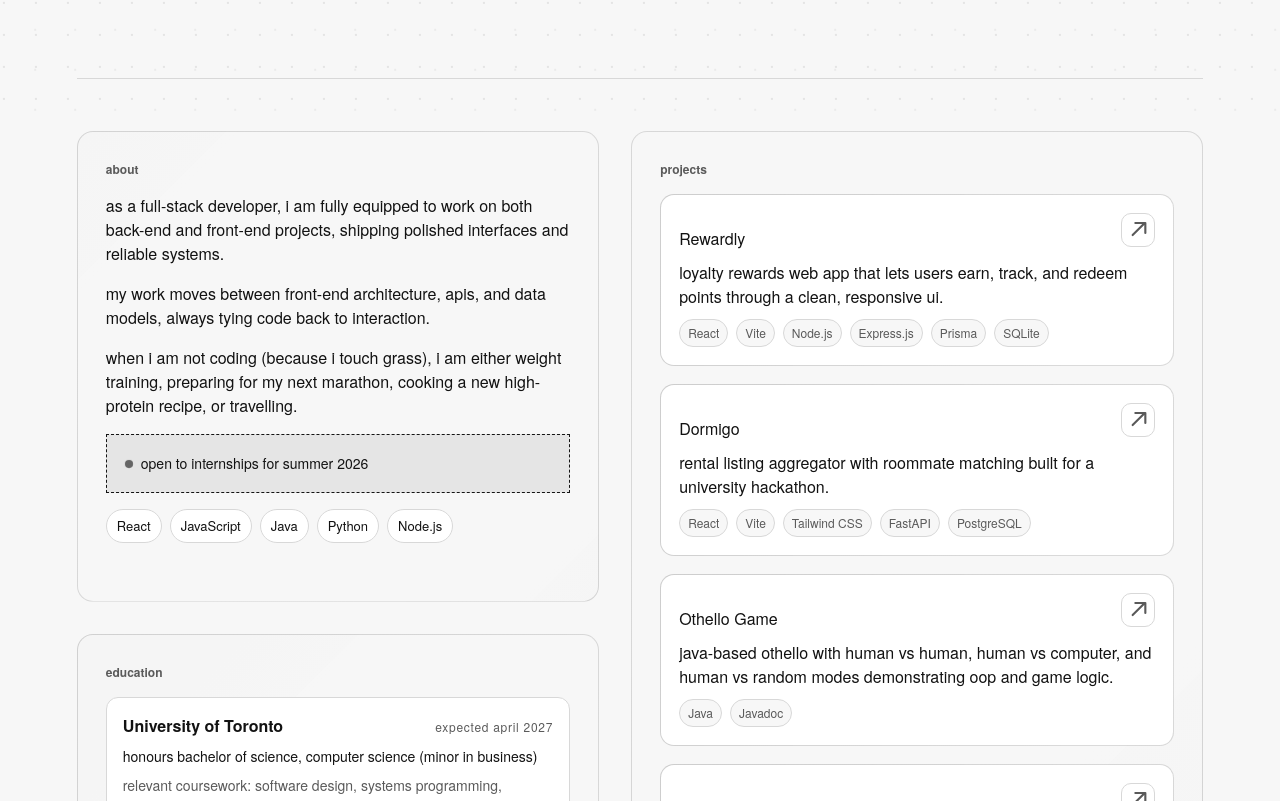
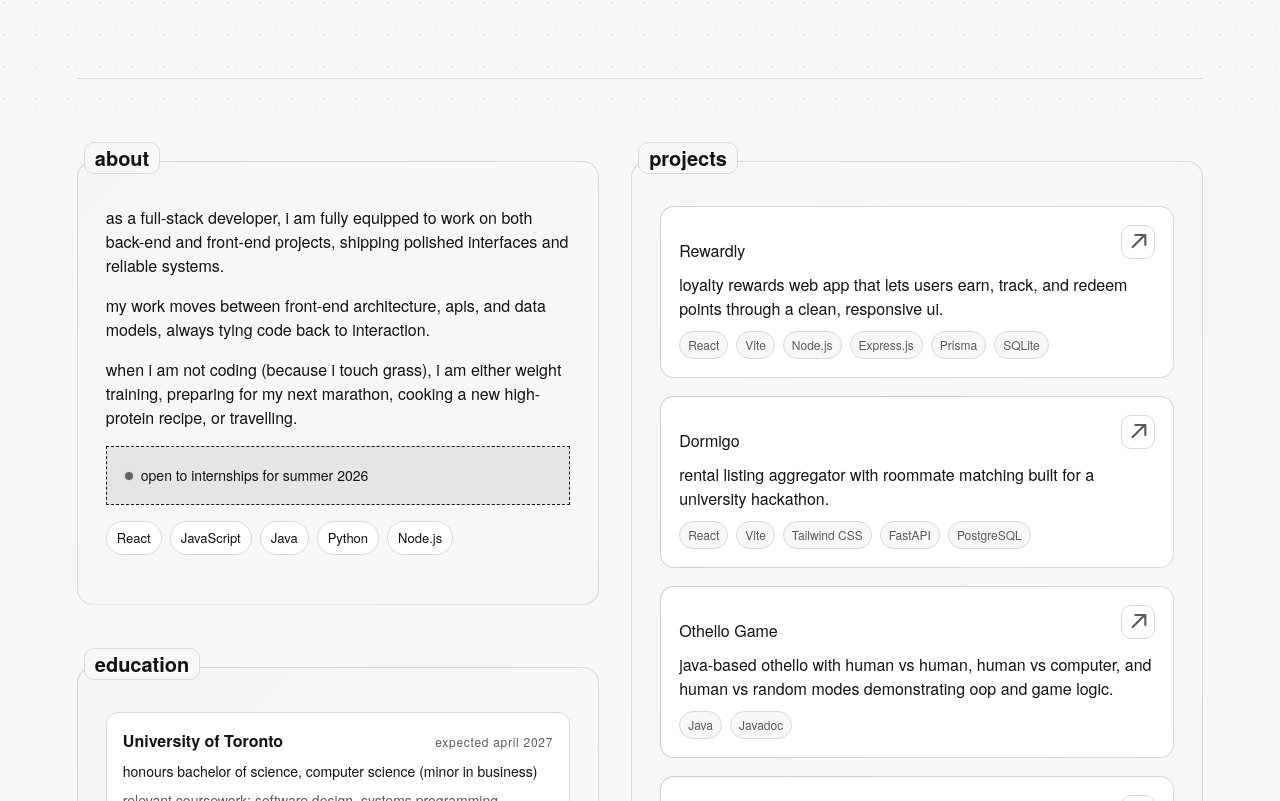
Before and after one commit to markgobriel/terminal-portfolio, a React (Vite) app in the folder my-portfolio/: page / in a window 1280 px wide. Shown: the part 679-1480 px from the top of the page. Built offline with nearby package versions, Linux system fonts and the light colour scheme.

Commit message:
more theme

```diff
--- a/my-portfolio/src/App.css
+++ b/my-portfolio/src/App.css
@@ -34,19 +34,21 @@
 
 .panel {
   --panel-bg: rgba(255, 255, 255, 0.78);
+  position: relative;
   background:
     linear-gradient(var(--panel-bg), var(--panel-bg)) padding-box,
     linear-gradient(135deg, rgba(30, 30, 30, 0.2), rgba(80, 80, 80, 0.18), rgba(30, 30, 30, 0.2)) border-box;
   border: 1px solid transparent;
   border-radius: 16px;
-  padding: 28px 28px 32px;
+  padding: 44px 28px 32px;
+  margin-top: 30px;
   display: flex;
   flex-direction: column;
   gap: 16px;
   background-size: auto, 260% 260%;
   background-position: center, 0% 100%;
   transition: background-position 0.6s ease, box-shadow 0.3s ease, transform 0.2s ease;
-  scroll-margin-top: 120px;
+  scroll-margin-top: 140px;
 }
 
 .about {
@@ -78,12 +80,20 @@
 }
 
 .app-shell h2 {
-  font-size: 12px;
+  position: absolute;
+  top: -20px;
+  left: 6px;
+  font-size: 20px;
   letter-spacing: 0;
-  font-weight: 500;
+  font-weight: 900;
+  line-height: 1.1;
   margin: 0;
-  color: var(--muted);
-  font-weight: 700;
+  padding: 4px 10px;
+  color: var(--ink);
+  background: var(--paper);
+  border: 1px solid var(--line);
+  border-radius: 10px;
+  text-transform: lowercase;
 }
 
 @keyframes fade-in {
@@ -126,7 +136,8 @@
   }
 
   .panel {
-    padding: 22px;
+    padding: 36px 22px 26px;
+    margin-top: 26px;
   }
 }
 
@@ -145,7 +156,7 @@
   }
 
   .panel {
-    padding: 20px;
+    padding: 34px 20px 24px;
     border-radius: 14px;
     gap: 14px;
   }
--- a/my-portfolio/src/App.jsx
+++ b/my-portfolio/src/App.jsx
@@ -97,11 +97,12 @@ function App() {
 
   return (
     <>
+      <div id="home" aria-hidden="true"></div>
       <div className="app-shell">
         <Cursor nameHover={nameHover} nameHoverImage={nameHoverImage} eduHover={eduHover} eduHoverImage={eduHoverImage} />
         <TopNav sections={sections} visible={navVisible} />
         <Masthead
-        name={content.name}
+          name={content.name}
         tagline={content.tagline}
         taglineTokens={content.taglineTokens}
         meta={meta}
```
